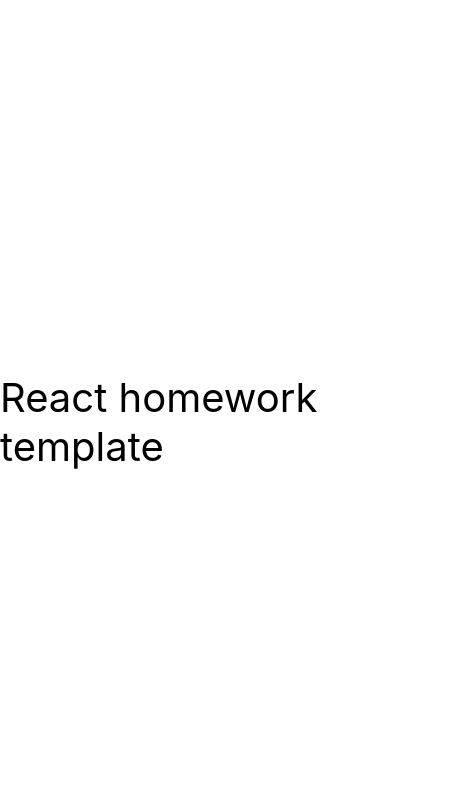
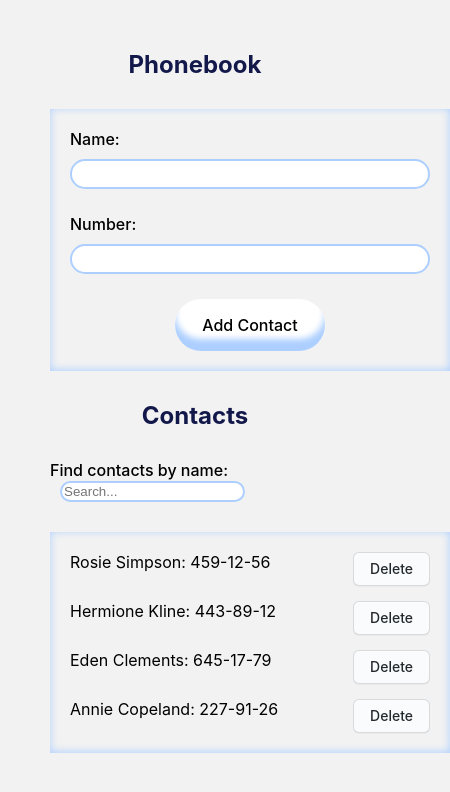
Before and after one commit to tymnik/goit-react-hw-03-phonebook, a React (Create React App) app: page / in a window 390 px wide. Shown: the top 792 px of the page, 450 px wide, since content can reach past the window. Built offline with nearby package versions, Linux system fonts and the light colour scheme.

Commit message:
phonebook template update

```diff
--- a/src/components/App.jsx
+++ b/src/components/App.jsx
@@ -1,16 +1,59 @@
-export const App = () => {
+import React, { useState } from 'react';
+import { nanoid } from 'nanoid';
+import ContactForm from './ContactForm/ContactForm';
+import ContactList from './ContactList/ContactList';
+import Filter from './Filter/Filter';
+
+const App = () => {
+  const [state, setState] = useState({
+    contacts: [
+      { id: 'id-1', name: 'Rosie Simpson', number: '459-12-56' },
+      { id: 'id-2', name: 'Hermione Kline', number: '443-89-12' },
+      { id: 'id-3', name: 'Eden Clements', number: '645-17-79' },
+      { id: 'id-4', name: 'Annie Copeland', number: '227-91-26' },
+    ],
+    filter: '',
+  });
+
+  const addContact = contact => {
+    setState(prevState => ({
+      ...prevState,
+      contacts: [...prevState.contacts, { ...contact, id: nanoid() }],
+    }));
+  };
+
+  const handleFilterChange = filterValue => {
+    setState(prevState => ({
+      ...prevState,
+      filter: filterValue,
+    }));
+  };
+
+  const handleDeleteContact = contactId => {
+    setState(prevState => ({
+      ...prevState,
+      contacts: prevState.contacts.filter(contact => contact.id !== contactId),
+    }));
+  };
+
+  const filteredContacts = state.contacts.filter(contact =>
+    contact.name.toLowerCase().includes(state.filter.toLowerCase())
+  );
+
   return (
-    <div
-      style={{
-        height: '100vh',
-        display: 'flex',
-        justifyContent: 'center',
-        alignItems: 'center',
-        fontSize: 40,
-        color: '#010101'
-      }}
-    >
-      React homework template
+    <div>
+      <h1 style={{ color: '#121849', fontSize: '24px', textAlign: 'center' }}>
+        Phonebook
+      </h1>
+      <ContactForm contacts={state.contacts} onSubmit={addContact} />
+
+      <h2 style={{ color: '#121849', fontSize: '24px', textAlign: 'center' }}>
+        Contacts
+      </h2>
+      <Filter value={state.filter} onChange={handleFilterChange} />
+      <ContactList contacts={filteredContacts} onDelete={handleDeleteContact} />
     </div>
   );
 };
+
+export default App;
--- /dev/null
+++ b/src/components/ContactForm/ContactForm.jsx
@@ -0,0 +1,69 @@
+import React, { useState } from 'react';
+import styles from './ContactForm.module.css';
+
+const ContactForm = ({ contacts, onSubmit }) => {
+  const [contact, setContact] = useState({
+    name: '',
+    number: '',
+  });
+
+  const handleChange = e => {
+    const { name, value } = e.target;
+    setContact(prevContact => ({
+      ...prevContact,
+      [name]: value,
+    }));
+  };
+
+  const handleSubmit = e => {
+    e.preventDefault();
+
+    const isDuplicate = contacts.some(
+      existingContact =>
+        existingContact.name.toLowerCase() === contact.name.toLowerCase()
+    );
+
+    if (isDuplicate) {
+      alert(`${contact.name} is already in contacts.`);
+      return;
+    }
+
+    onSubmit(contact);
+    setContact({
+      name: '',
+      number: '',
+    });
+  };
+
+  return (
+    <form onSubmit={handleSubmit} className={styles.inputForm}>
+      <label className={styles.inputLabel}>
+        Name:
+        <input
+          type="text"
+          name="name"
+          value={contact.name}
+          onChange={handleChange}
+          required
+          className={styles.inputField}
+        />
+      </label>
+      <label className={styles.inputLabel}>
+        Number:
+        <input
+          type="tel"
+          name="number"
+          value={contact.number}
+          onChange={handleChange}
+          required
+          className={styles.inputField}
+        />
+      </label>
+      <button type="submit" className={styles.addBtn}>
+        Add Contact
+      </button>
+    </form>
+  );
+};
+
+export default ContactForm;
--- /dev/null
+++ b/src/components/ContactForm/ContactForm.module.css
@@ -0,0 +1,62 @@
+.inputForm {
+    display: flex;
+    flex-direction: column;
+    gap: 15px;
+    box-shadow: #ADCFFF 0 -1px 8px inset;
+    width: 400px;
+    padding: 20px;
+    margin: 30px auto;
+}
+
+.inputLabel {
+font-weight: 500;
+}
+
+.inputField {
+    border: 2px solid #ADCFFF;
+    border-radius: 20px;
+    width: 100%;
+    height: 30px;
+    margin: 10px auto;
+}
+
+.inputField:hover,
+.inputField:focus {
+    border: 2px solid #FF6314;
+}
+
+.addBtn {
+    appearance: none;
+    background-color: #FFFFFF;
+    border-radius: 40em;
+    border-style: none;
+    box-shadow: #ADCFFF 0 -12px 6px inset;
+    box-sizing: border-box;
+    color: #000000;
+    cursor: pointer;
+    display: inline-block;
+    font-family: -apple-system, sans-serif;
+    font-size: 16px;
+    font-weight: 500;
+    margin: 0 auto;
+    outline: none;
+    padding: 1rem 1.3rem;
+    quotes: auto;
+    text-align: center;
+    text-decoration: none;
+    transition: all .15s;
+    user-select: none;
+    -webkit-user-select: none;
+    touch-action: manipulation;
+    width: 150px;
+}
+
+.addBtn:hover {
+    background-color: #FFC229;
+    box-shadow: #FF6314 0 -6px 8px inset;
+    transform: scale(1.125);
+}
+
+.addBtn:active {
+    transform: scale(1.025);
+}
--- /dev/null
+++ b/src/components/ContactList/ContactList.jsx
@@ -0,0 +1,13 @@
+import React from 'react';
+import ContactListItem from '../ContactListItem/ContactListItem';
+import styles from './ContactList.module.css';
+
+const ContactList = ({ contacts, onDelete }) => (
+  <ul className={styles.contactList}>
+    {contacts.map(contact => (
+      <ContactListItem key={contact.id} contact={contact} onDelete={onDelete} />
+    ))}
+  </ul>
+);
+
+export default ContactList;
--- /dev/null
+++ b/src/components/ContactList/ContactList.module.css
@@ -0,0 +1,9 @@
+.contactList {
+    display: flex;
+        flex-direction: column;
+        gap: 15px;
+        box-shadow: #ADCFFF 0 -1px 8px inset;
+        width: 400px;
+        padding: 20px;
+        margin: 30px auto;
+}
--- /dev/null
+++ b/src/components/ContactListItem/ContactListItem.jsx
@@ -0,0 +1,11 @@
+import React from 'react';
+import styles from './ContactListItem.module.css';
+
+const ContactListItem = ({ contact, onDelete }) => (
+  <li className={styles.listItem}>
+    {contact.name}: {contact.number}
+    <button className={styles.delBtn} onClick={() => onDelete(contact.id)}>Delete</button>
+  </li>
+);
+
+export default ContactListItem;
--- /dev/null
+++ b/src/components/ContactListItem/ContactListItem.module.css
@@ -0,0 +1,61 @@
+.listItem {
+    display: flex;
+    justify-content: space-between;
+}
+
+.delBtn {
+    appearance: none;
+    background-color: #FAFBFC;
+    border: 1px solid rgba(27, 31, 35, 0.15);
+    border-radius: 6px;
+    box-shadow: rgba(27, 31, 35, 0.04) 0 1px 0, rgba(255, 255, 255, 0.25) 0 1px 0 inset;
+    box-sizing: border-box;
+    color: #24292E;
+    cursor: pointer;
+    display: inline-block;
+    font-family: -apple-system, system-ui, "Segoe UI", Helvetica, Arial, sans-serif, "Apple Color Emoji", "Segoe UI Emoji";
+    font-size: 14px;
+    font-weight: 500;
+    line-height: 20px;
+    list-style: none;
+    padding: 6px 16px;
+    position: relative;
+    transition: background-color 0.2s cubic-bezier(0.3, 0, 0.5, 1);
+    user-select: none;
+    -webkit-user-select: none;
+    touch-action: manipulation;
+    vertical-align: middle;
+    white-space: nowrap;
+    word-wrap: break-word;
+}
+
+.delBtn:hover {
+    background-color: #F3F4F6;
+    text-decoration: none;
+    transition-duration: 0.1s;
+}
+
+.delBtn:disabled {
+    background-color: #FAFBFC;
+    border-color: rgba(27, 31, 35, 0.15);
+    color: #959DA5;
+    cursor: default;
+}
+
+.delBtn:active {
+    background-color: #EDEFF2;
+    box-shadow: rgba(225, 228, 232, 0.2) 0 1px 0 inset;
+    transition: none 0s;
+}
+
+.delBtn:focus {
+    outline: 1px transparent;
+}
+
+.delBtn:before {
+    display: none;
+}
+
+.delBtn:-webkit-details-marker {
+    display: none;
+}
--- /dev/null
+++ b/src/components/Filter/Filter.jsx
@@ -0,0 +1,19 @@
+import React from 'react';
+import styles from './Filter.module.css';
+
+const Filter = ({ value, onChange }) => (
+  <div className={styles.filterForm}>
+    <label className={styles.filterLabel}>
+      Find contacts by name:
+      <input
+        type="text"
+        value={value}
+        onChange={e => onChange(e.target.value)}
+        placeholder="Search..."
+        className={styles.inputField}
+      />
+    </label>
+  </div>
+);
+
+export default Filter;
--- /dev/null
+++ b/src/components/Filter/Filter.module.css
@@ -0,0 +1,20 @@
+.filterForm {
+    display: flex;
+    justify-content: center;
+    margin-top: 30px;
+}
+
+.filterLabel {
+    font-weight: 500;
+}
+
+.inputField {
+    margin-left: 10px;
+    border: 2px solid #ADCFFF;
+    border-radius: 20px;
+}
+
+.inputField:hover,
+.inputField:focus {
+    border: 2px solid #FF6314;
+}
--- a/src/index.css
+++ b/src/index.css
@@ -1,4 +1,5 @@
-@import-normalize; /* bring in normalize.css styles */
+@import-normalize;
+/* bring in normalize.css styles */
 
 body {
   margin: 0;
@@ -7,9 +8,61 @@
     sans-serif;
   -webkit-font-smoothing: antialiased;
   -moz-osx-font-smoothing: grayscale;
+  background-color: #f2f2f2;
+  padding: 50px;
 }
 
 code {
   font-family: source-code-pro, Menlo, Monaco, Consolas, 'Courier New',
     monospace;
 }
+
+
+*,
+*:before,
+*:after {
+  box-sizing: border-box;
+}
+
+h1,
+h2,
+h3,
+h4,
+h5,
+h6,
+p {
+  margin: 0;
+  padding: 0;
+}
+
+ul {
+  list-style: none;
+  padding-left: 0;
+  margin: 0;
+}
+
+a {
+  text-decoration: none;
+  color: inherit;
+  cursor: pointer;
+  transition: color 250ms linear;
+}
+
+img {
+  display: block;
+  max-width: 100%;
+  height: auto;
+}
+
+address {
+  font-style: normal;
+}
+
+html {
+  scroll-behavior: smooth;
+}
+
+button {
+  padding: 0;
+  cursor: pointer;
+}
--- a/src/index.js
+++ b/src/index.js
@@ -1,10 +1,6 @@
 import React from 'react';
 import ReactDOM from 'react-dom/client';
-import { App } from 'components/App';
+import App from 'components/App';
 import './index.css';
 
-ReactDOM.createRoot(document.getElementById('root')).render(
-  <React.StrictMode>
-    <App />
-  </React.StrictMode>
-);
+ReactDOM.createRoot(document.getElementById('root')).render(<App />);
```
